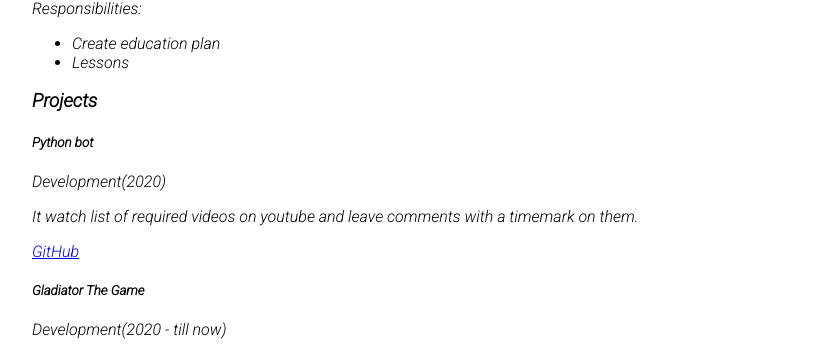
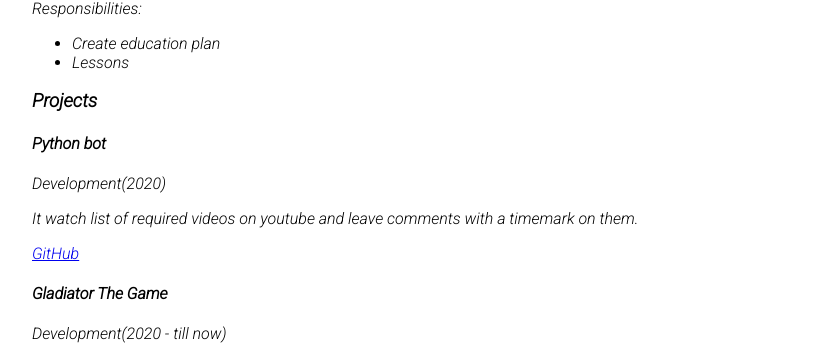
Before and after one commit to melogo5/rsschool-cv, a plain HTML site: page index.html in a window 1280 px wide. Shown: the part 1158-1511 px from the top of the page, without its empty margins (224-1055 px from the left). Drawn offline with Linux system fonts and the light colour scheme.

Commit message:
fix: change headers' size

```diff
--- a/index.html
+++ b/index.html
@@ -51,11 +51,11 @@
 				<li>Lessons</li>
 			</ul>
 			<h3>Projects</h3>
-			<h5>Python bot</h5>
+			<h4>Python bot</h5>
 			<p>Development(2020)</p>
 			<p>It watch list of required videos on youtube and leave comments with a timemark on them.</p>
 			<a href="https://github.com/melogo5/youtubeBot">GitHub</a>
-			<h5>Gladiator The Game</h5>
+			<h4>Gladiator The Game</h5>
 			<p>Development(2020 - till now)</p>
 			<ul>
 				<li>Web-oriented game</li>
```
